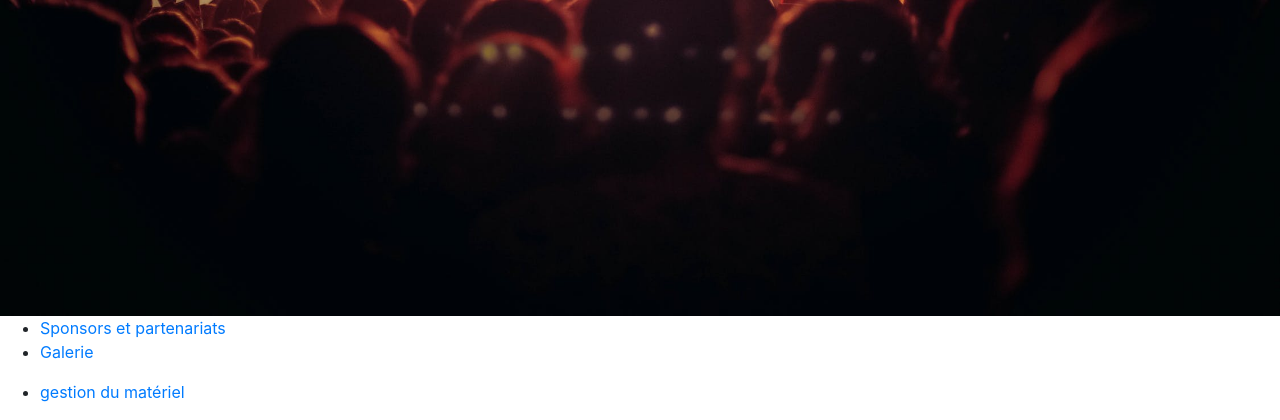
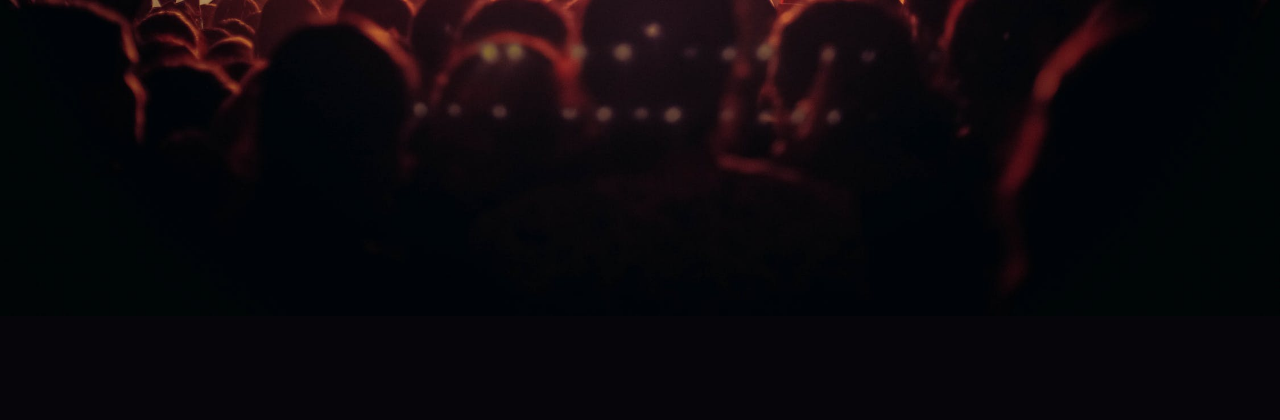
Before and after one commit to bbureau/sitedbs, a PHP site: page /accueil/accueil.php in a window 1280 px wide. Shown: the part 537-957 px from the top of the page. After the commit the page ends 823 px from the top, so only its background shows below. Run offline with PHP 8.4, Linux system fonts and the light colour scheme; some libraries are stand-ins or nearby versions; some web fonts are replaced.

Commit message:
suppression du footer

```diff
--- a/accueil/accueil.php
+++ b/accueil/accueil.php
@@ -40,19 +40,5 @@
     </div>
 
 
-	<footer class="page-footer font-small blue">
-	<div>
-		<ul>
-			<li><a href="../partenariat/partenariat.php"> Sponsors et partenariats </a></li>
-			<li><a href="../galerie/galerie.php"> Galerie </a></li>
-		</ul>
-	</div>
-	<div>
-		<ul>
-			<li><a href="../Gestion-du-materiel/Gestion-du-materiel.php"> gestion du matériel </a></li>
-		</ul>
-	</div>
-
 	</body>
-	</footer>
 </html>
```
Also changed, not shown: 2 other files.
